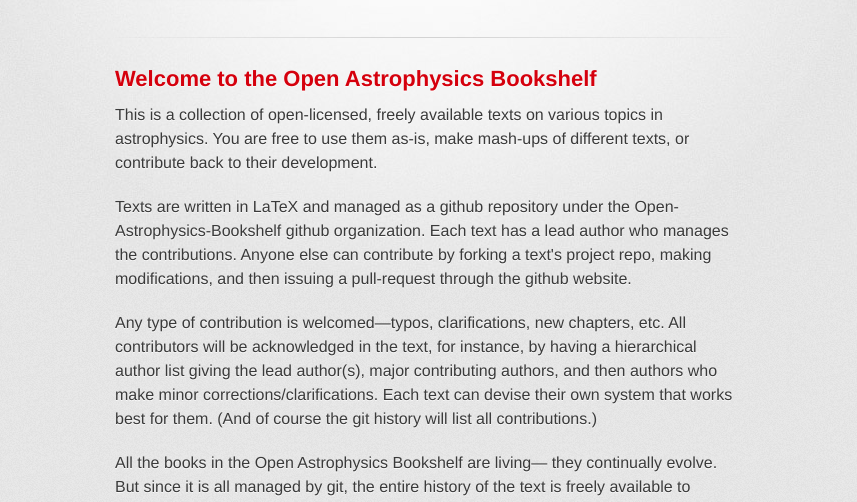
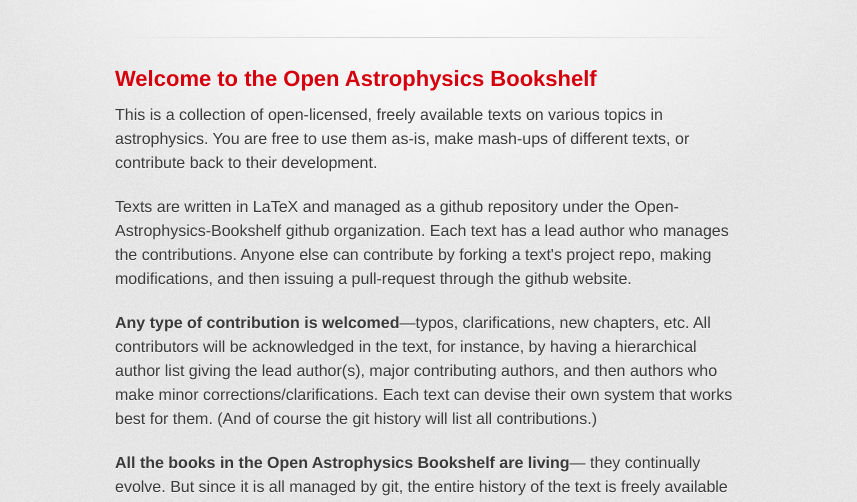
Before and after one commit to Open-Astrophysics-Bookshelf/Open-Astrophysics-Bookshelf.github.io, a plain HTML site: page index.html in a window 1280 px wide. Shown: the part 298-800 px from the top of the page, without its empty margins (215-1072 px from the left). Drawn offline with Linux system fonts and the light colour scheme; a web font is replaced by a local one.

Commit message:
fix <b> -> <strong>

```diff
--- a/index.html
+++ b/index.html
@@ -44,7 +44,7 @@
 	    modifications, and then issuing a pull-request through the
 	    github website.</p>
 
-	  <p><b>Any type of contribution is welcomed</b>&mdash;typos,
+	  <p><strong>Any type of contribution is welcomed</strong>&mdash;typos,
 	    clarifications, new chapters, etc.  All contributors will
 	    be acknowledged in the text, for instance, by having a
 	    hierarchical author list giving the lead author(s), major
@@ -53,8 +53,8 @@
 	    system that works best for them.  (And of course the git history
 	    will list all contributions.)</p>
 
-	  <p>All the books in the Open Astrophysics Bookshelf are
-	    living&mdash; they continually evolve.  But since it is
+	  <p><strong>All the books in the Open Astrophysics Bookshelf are
+	    living</strong>&mdash; they continually evolve.  But since it is
 	    all managed by git, the entire history of the text is
 	    freely available to anyone.  A git hash can be used to
 	    reference a particular instance of the text.</p>
```
